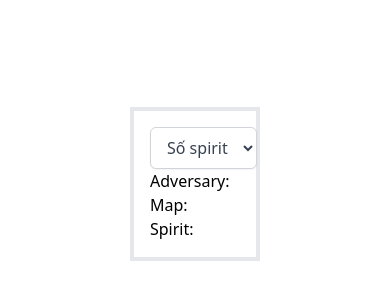
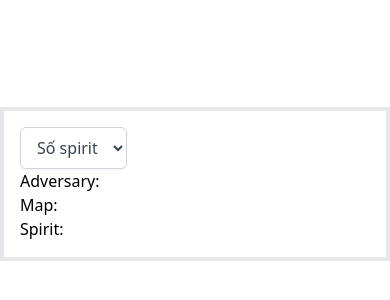
Before and after one commit to ngothanhthien/spirit_island_random_setup, a Vue app: page / in a window 390 px wide. Shown: the part 238-538 px from the top of the page. Built offline with nearby package versions, Linux system fonts and the light colour scheme.

Commit message:
Responsive

```diff
--- a/src/App.vue
+++ b/src/App.vue
@@ -80,7 +80,7 @@ const getRandomObject = (objects) =>
 
 <template>
   <div class="flex h-screen">
-    <div class="border-4 w-1/3 m-auto p-4 self-center">
+    <div class="w-full border-4 md:w-1/2 lg:w-1/3 m-auto p-4 self-center ">
       <select
         class="block text-gray-700 py-2 px-3 border border-gray-300 bg-white rounded-md shadow-sm focus:outline-none focus:ring-primary-500 focus:border-primary-500"
         name="animals"
```
Also changed, not shown: 3 other files (tests, documents, lock files or other folders).
